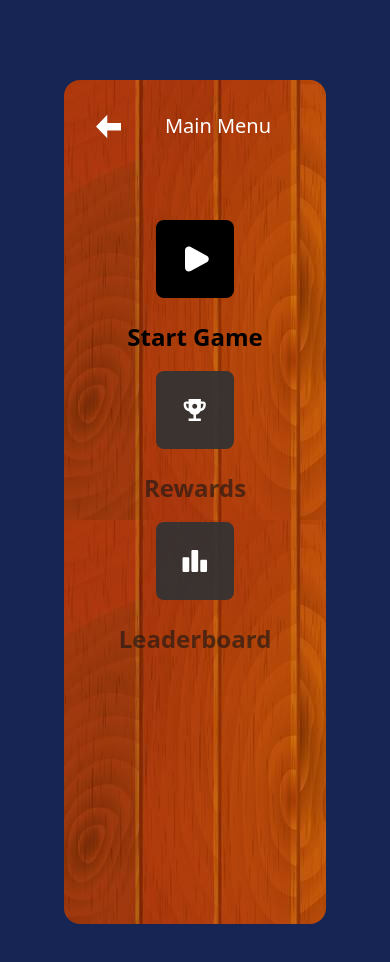
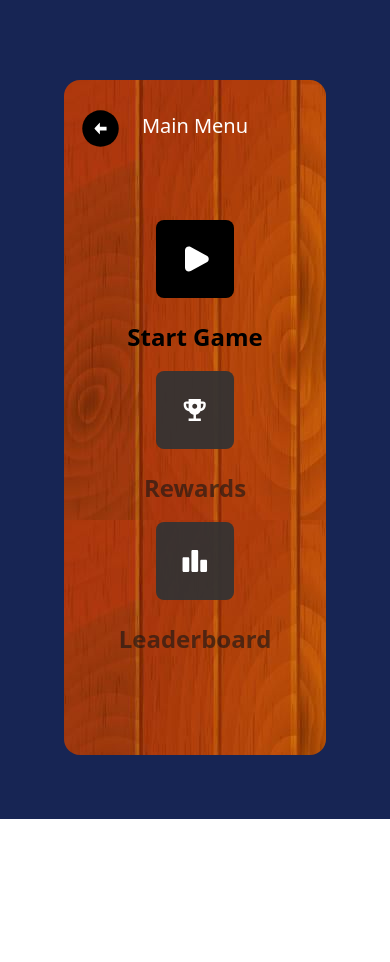
Before and after one commit to kelvin-omoh/po-zac, a Next.js app: page /game/menu in a window 390 px wide. Shown: the top 962 px of the page. After the commit the page ends 844 px from the top, so only its background shows below. Built offline with nearby package versions, Linux system fonts and the light colour scheme; a web font is replaced by a local one.

Commit message:
style(menu screen): changed back button design, fixed responsivity and overflow issues

```diff
--- a/src/app/game/menu/page.jsx
+++ b/src/app/game/menu/page.jsx
@@ -8,15 +8,15 @@ const Page = () => {
     const router = useRouter();
 
     return (
-        <div className='bg-blue-950 p-16 w-full h-full' id='main-game-page'>
-            <div id="main-game-page-content" className='bg-[url("/game/wood-bg.jpg")] rounded-2xl w-full h-screen '>
-                <header className='grid grid-cols-3 py-8 px-8 items-center justify-center w-full my-4 mb-12'>
-                    <div id='back-button' className=''
+        <div className='bg-blue-950 p-16 w-full h-full max-h-screen' id='main-game-page'>
+            <div id="main-game-page-content" className='bg-[url("/game/wood-bg.jpg")] rounded-2xl w-full max-h-screen min-h-[80vh] '>
+                <header className='flex justify-center py-8 relative px-8 w-full my-4 mb-12'>
+                    <div id='back-button' className='absolute scale-50 top-3 left-0 items-center bg-black p-6 rounded-full cursor-pointer sm:m-6 sm:scale-100 sm:top-0 '
                         onClick={() => router.push('/game')}>
                         <Image src={"/game/back-icon.svg"} className='w-[25px] h-[25px]' priority width={15} height={15} alt='menu-icon' />
                     </div>
 
-                    <h1 className='text-xl text-white sm:text-5xl font-[500] self-center col-start-2 items-center justify-center w-[7rem] md:w-[30rem]  col-span-1 text-center'>Main Menu</h1>
+                    <h1 className='text-xl text-white text-nowrap sm:text-5xl font-[500] self-center col-start-2 items-center justify-center w-[7rem] sm:font-extrabold md:w-[30rem]  col-span-1 text-center'>Main Menu</h1>
                 </header>
 
                 <div className='flex flex-col md:flex-row justify-center items-center gap-[20px] md:gap-24 pt-0 md:pt-12'>
```
